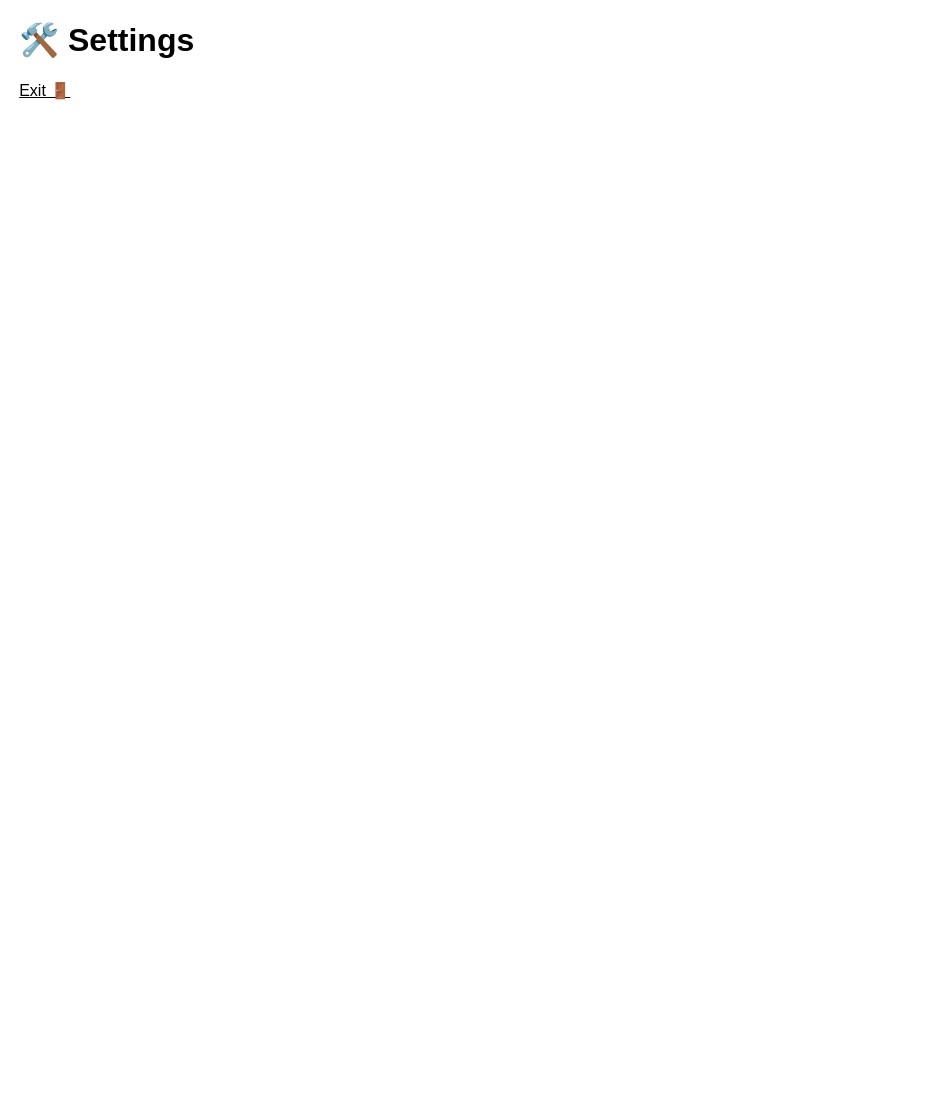
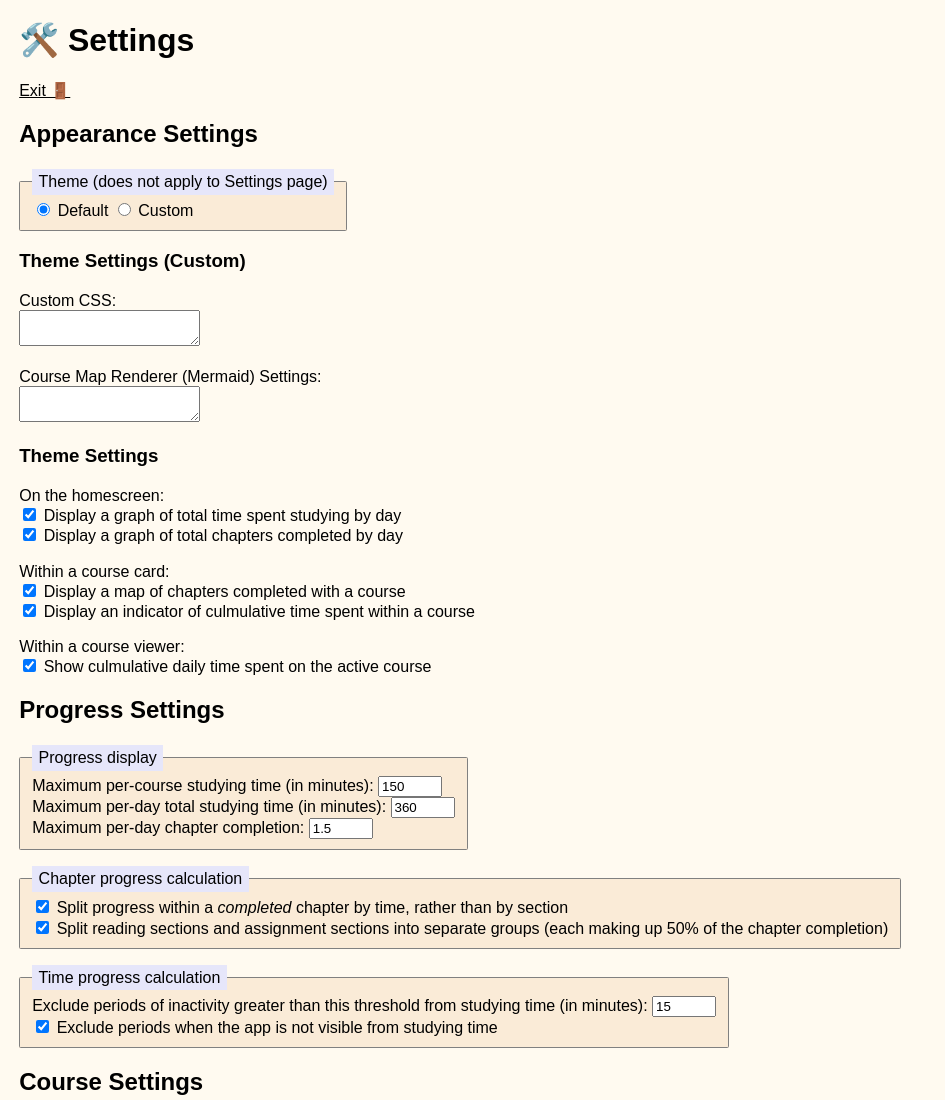
Before and after one commit to transkatgirl/frontend-test, a plain HTML site: page settings.html in a window 1280 px wide. Shown: the whole page, without its empty margins (0-945 px from the left). Before the commit the page ends 800 px from the top, so only its background shows below. Drawn offline with Linux system fonts and the light colour scheme.

Commit message:
CSS cleanup, started work on adding settings menu

```diff
--- a/settings.html
+++ b/settings.html
@@ -5,10 +5,25 @@
 		body {
 			font: 1em/1.2 sans-serif;
 			margin: 1.2em;
+			background-color: floralwhite;
 		}
 
 		a {
 			color: unset;
+		}
+
+		fieldset {
+			width: fit-content;
+			border: 0.1em solid gray;
+			background-color: antiquewhite;
+			/*padding: 0.5em 1em 0.5em;*/
+			margin: 1em 0;
+			border-radius: 0.1em;
+		}
+
+		fieldset legend {
+			background-color: lavender;
+			padding: 0.2em 0.4em;
 		}
 
 	</style>
@@ -17,4 +32,96 @@
 <body>
 	<h1>🛠️ Settings</h1>
 	<a href="homepage.html">Exit 🚪</a>
+	<form>
+		<section>
+			<h2>Appearance Settings</h2>
+			<fieldset>
+				<legend>Theme (does not apply to Settings page)</legend>
+				<input type="radio" id="theme-default" name="theme" checked />
+				<label for="theme-default">Default</label>
+				<input type="radio" id="theme-custom" name="theme" />
+				<label for="theme-custom">Custom</label>
+			</fieldset>
+			<section>
+				<h3>Theme Settings (Custom)</h3>
+				<p>
+					<label for="theme-custom">Custom CSS:</label><br>
+					<textarea id="custom-css"></textarea>
+				</p>
+				<p>
+					<label for="theme-custom">Course Map Renderer (Mermaid) Settings:</label><br>
+					<textarea id="custom-css"></textarea>
+				</p>
+
+
+			</section>
+			<section>
+				<h3>Theme Settings</h3>
+				<p>
+					On the homescreen:<br>
+					<input type="checkbox" id="time-map" checked />
+					<label for="time-map">Display a graph of total time spent studying by day</label>
+					<br>
+					<input type="checkbox" id="chapter-map" checked />
+					<label for="chapter-map">Display a graph of total chapters completed by day</label>
+				</p>
+				<p>
+					Within a course card:<br>
+					<input type="checkbox" id="course-chapter-maps" checked />
+					<label for="course-chapter-maps">Display a map of chapters completed with a course</label>
+					<br>
+					<input type="checkbox" id="course-time-maps" checked />
+					<label for="course-time-maps">Display an indicator of culmulative time spent within a course</label>
+				</p>
+				<p>
+					Within a course viewer:<br>
+					<input type="checkbox" id="course-time-indicators" checked />
+					<label for="course-time-indicators">Show culmulative daily time spent on the active course</label>
+				</p>
+			</section>
+
+		</section>
+		<section>
+			<h2>Progress Settings</h2>
+			<fieldset>
+				<legend>Progress display</legend>
+				<label for="course-time-maximum">Maximum per-course studying time (in minutes):</label>
+				<input type="number" id="course-time-maximum" min="30" value="150" max="360" step="1" />
+				<br>
+				<label>Maximum per-day total studying time (in minutes):</label>
+				<input type="number" id="daily-time-maximum" min="60" value="360" max="480" step="1" />
+				<br>
+				<label>Maximum per-day chapter completion:</label>
+				<input type="number" id="daily-time-maximum" min="0.5" value="1.5" max="8" step="0.1" />
+			</fieldset>
+			<fieldset>
+				<legend>Chapter progress calculation</legend>
+				<input type="checkbox" id="time-split-chapters" checked />
+				<label for="time-split-chapters">Split progress within a <em>completed</em> chapter by time, rather
+					than
+					by
+					section</label>
+				<br>
+				<input type="checkbox" id="group-sections" checked />
+				<label label="group-sections">Split reading sections and assignment sections into separate groups
+					(each
+					making up 50% of the chapter completion)</label>
+			</fieldset>
+			<fieldset>
+				<legend>Time progress calculation</legend>
+				<label for="inactivity-threshold">Exclude periods of inactivity greater than this threshold from
+					studying time (in
+					minutes):</label>
+				<input type="number" id="inactivity-threshold" min="5" value="15" max="120">
+				<br>
+				<input type="checkbox" id="exclude-hidden" checked />
+				<label for="exclude-hidden">Exclude periods when the app is not visible from studying time</label>
+
+			</fieldset>
+
+		</section>
+		<section>
+			<h2>Course Settings</h2>
+		</section>
+	</form>
 </body>
--- a/theme.css
+++ b/theme.css
@@ -3,6 +3,7 @@
 body {
 	font: 1em/1.2 sans-serif;
 	margin: 1.2em;
+	background-color: floralwhite;
 }
 
 a {
@@ -10,9 +11,36 @@ a {
 }
 
 section,
-.subsection {
-	border: 0.1em solid lightgray;
+.subsection,
+button[type="button"],
+nav.settings a,
+.app-page > header > nav a {
+	border: 0.1em solid hsl(0, 0%, 75%);
 	border-radius: 0.1em;
+}
+
+.app-page > header,
+.app-page > main > nav {
+	border: 0.1em solid hsl(0, 0%, 55%);
+}
+
+button[type="button"],
+nav.settings a,
+.app-page > header > nav a {
+	background-color: beige;
+	text-decoration: none;
+	cursor: pointer;
+	border-radius: 0.35em;
+	padding: 0.5em;
+	font-size: 1em;
+}
+
+.app-page > header {
+	background-color: hsl(34, 44%, 69%);
+}
+
+.app-page > main > nav {
+	background-color: antiquewhite;
 }
 
 section {
@@ -20,6 +48,10 @@ section {
 	padding: 1.5em;
 	display: inline-block;
 	margin: 0 1.2em 1.2em 0;
+}
+
+.subsection {
+	background-color: bisque;
 }
 
 .subsection {
@@ -34,19 +66,6 @@ section h3 {
 
 section h3 {
 	font-size: 1.2em;
-}
-
-button[type="button"] {
-	font-size: 0.75em;
-	padding: 0.4em;
-	border: 0.1em solid lightgray;
-	background-color: beige;
-	border-radius: 0.4em;
-	cursor: pointer;
-}
-
-section button[type="button"] {
-	background-color: bisque;
 }
 
 /* Homescreen-specific CSS */
@@ -64,19 +83,6 @@ nav.settings {
 
 nav.settings a {
 	margin-left: 0.6em;
-	padding: 0.5em;
-	background-color: beige;
-	text-decoration: none;
-	border: 0.1em solid lightgray;
-	border-radius: 0.2em;
-}
-
-.course-card {
-	width: 18em;
-}
-
-.course-card button {
-	float: right;
 }
 
 .course-card .subsection a {
@@ -84,7 +90,7 @@ nav.settings a {
 }
 
 .course-card .subsection table {
-	margin: 0 auto;
+	margin: 0.1em 0.2em;
 }
 
 .progress-map tbody,
@@ -118,46 +124,43 @@ nav.settings a {
 	height: 1.1em;
 }
 
-.progress-map.chapter-progress-map tbody td {
+.progress-map.hourly-progress-map tbody td,
+.progress-map.daily-time-progress-map tbody td,
+.progress-map.chapter-progress-map tbody td,
+.progress-map.daily-chapter-progress-map tbody td {
 	border: 0.1em solid transparent;
+}
+
+.progress-map.hourly-progress-map tbody td,
+.progress-map.daily-time-progress-map tbody td {
+	background-color: rgba(0, 16, 0, 0.1);
+}
+
+.progress-map.chapter-progress-map tbody td,
+.progress-map.daily-chapter-progress-map tbody td {
 	background-color: rgba(16, 4, 4, 0.1);
 }
 
-.progress-map.chapter-progress-map .finished {
-	background-color: rgb(165, 42, 42);
+.progress-map.daily-time-progress-map .in-progress,
+.progress-map.daily-chapter-progress-map .in-progress {
+	border: 0.1em solid black;
 }
 
-.progress-map.chapter-progress-map .in-progress {
-	background-color: rgba(165, 42, 42, 0.55);
-}
-
-.progress-map.hourly-progress-map tbody td {
-	border: 0.1em solid transparent;
-	background-color: rgba(0, 16, 0, 0.1);
-}
-
-.progress-map.hourly-progress-map .finished {
-	background-color: rgb(0, 128, 0);
-}
-
-.progress-map.hourly-progress-map .in-progress {
-	background-color: rgba(0, 128, 0, 0.55);
+.progress-map.daily-time-progress-map .no-data,
+.progress-map.daily-chapter-progress-map .no-data {
+	background-color: unset;
 }
 
 .progress-map.hourly-progress-map th {
 	opacity: 1;
 }
 
-.progress-map.daily-time-progress-map tbody td {
-	border: 0.1em solid transparent;
-	background-color: rgba(0, 16, 0, 0.1);
-}
-
 .progress-map.daily-time-progress-map .level-1 {
 	background-color: rgba(0, 128, 0, 0.4);
 }
 
-.progress-map.daily-time-progress-map .level-2 {
+.progress-map.daily-time-progress-map .level-2,
+.progress-map.hourly-progress-map .in-progress {
 	background-color: rgba(0, 128, 0, 0.55);
 }
 
@@ -169,21 +172,13 @@ nav.settings a {
 	background-color: rgba(0, 128, 0, 0.85);
 }
 
-.progress-map.daily-time-progress-map .level-5 {
+.progress-map.daily-time-progress-map .level-5,
+.progress-map.hourly-progress-map .finished {
 	background-color: rgba(0, 128, 0, 1);
 }
 
-.progress-map.daily-time-progress-map .in-progress {
-	border: 0.1em solid black;
-}
-
-.progress-map.daily-time-progress-map .no-data {
-	background-color: unset;
-}
-
-.progress-map.daily-chapter-progress-map tbody td {
-	border: 0.1em solid transparent;
-	background-color: rgba(16, 4, 4, 0.1);
+.progress-map.chapter-progress-map .in-progress {
+	background-color: rgba(165, 42, 42, 0.55);
 }
 
 .progress-map.daily-chapter-progress-map .level-1 {
@@ -194,16 +189,9 @@ nav.settings a {
 	background-color: rgba(165, 42, 42, 0.75);
 }
 
-.progress-map.daily-chapter-progress-map .level-3 {
+.progress-map.daily-chapter-progress-map .level-3,
+.progress-map.chapter-progress-map .finished {
 	background-color: rgba(165, 42, 42, 1);
-}
-
-.progress-map.daily-chapter-progress-map .in-progress {
-	border: 0.1em solid black;
-}
-
-.progress-map.daily-chapter-progress-map .no-data {
-	background-color: unset;
 }
 
 @media (max-width: 49em) {
@@ -223,13 +211,14 @@ nav.settings a {
 }
 
 .app-page > header {
-	background-color: tan;
 	height: 1.2em;
 	padding: 1.2em;
 	display: flex;
 	align-items: center;
 	justify-content: space-between;
-	border-bottom: 0.1em solid gray;
+	border-top: unset;
+	border-left: unset;
+	border-right: unset;
 }
 
 .app-page > header > nav {
@@ -239,11 +228,6 @@ nav.settings a {
 
 .app-page > header > nav a {
 	margin-left: 1em;
-	padding: 0.5em;
-	background-color: beige;
-	text-decoration: none;
-	border: 0.1em solid lightgray;
-	border-radius: 0.2em;
 }
 
 .app-page > main {
@@ -252,10 +236,11 @@ nav.settings a {
 }
 
 .app-page > main > nav {
-	background-color: antiquewhite;
 	padding: 1em 0.75em 1em 1em;
 	overflow: auto;
-	border-right: 0.1em solid gray;
+	border-top: unset;
+	border-bottom: unset;
+	border-left: unset;
 	width: 15em;
 	resize: horizontal;
 	position: relative;
@@ -329,12 +314,14 @@ nav.settings a {
 .app-page > main > :not(nav) {
 	border: none;
 	flex-grow: 1;
+	background-color: white;
 }
 
 /* Course Map -specific CSS */
 
 svg button[type="button"],
 li button[type="button"] {
+	font-size: 0.75em;
 	padding: 0.12em;
 }
 
@@ -343,6 +330,4 @@ pre.mermaid {
 	width: 100%;
 	overflow: auto;
 	margin: 0;
-	/*height: 85vh;*/
-	/*border: 0.1em solid lightgray;*/
 }
```
Also changed, not shown: course-map.html (+1 -1 lines), homepage.html (+1 -2 lines).
